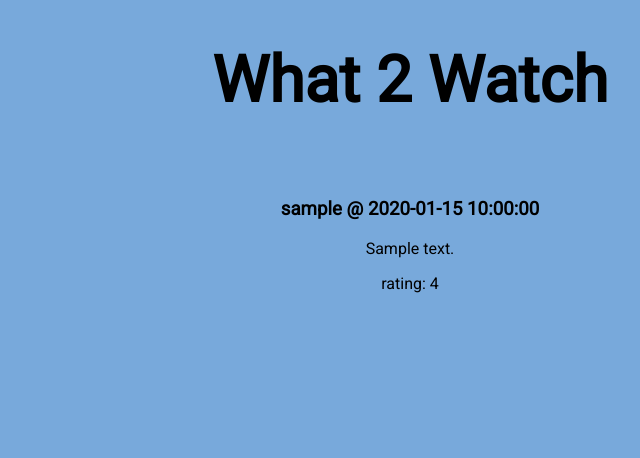
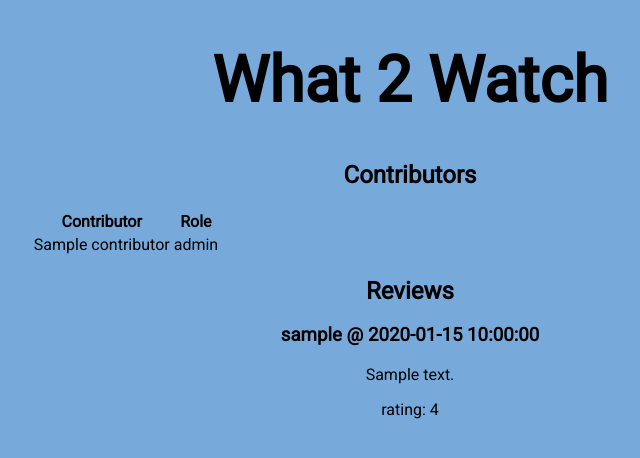
Before and after one commit to GKjohns/W4111-Project_1, a Flask app: template templates/show_reviews.html in a window 1280 px wide. Shown: the top 458 px of the page, without its empty margins (230-870 px from the left). Run offline with Flask 2, Linux system fonts and the light colour scheme; the template is opened without the code that fills it: most values are stand-ins (such as "Sample title", 1, 10 or a date in 2020).

Commit message:
add contributors to reviews page

```diff
--- a/app.py
+++ b/app.py
@@ -18,12 +18,13 @@ app.debug = True
 def before_request():
     engine = get_connection(app.config['DATABASE'])
     g.db = engine.connect()
+    print 'connected to database'
 
 @app.teardown_request
 def teardown_request(exception):
-    db = getattr(g, 'db', None)
-    if db is not None:
-        db.close()
+    if hasattr(g, 'db'):
+        g.db.close()
+        print 'disconnected from database'
 
 
 @app.route('/')
@@ -41,7 +42,6 @@ def attempt_register():
     form = request.form
     # process all the data
     if RegistrationForm(form).validate():
-        print form
         response = register_user(g.db, form['username'], form['password'],
                      form['first_name'], form['last_name'])
 
@@ -113,7 +113,6 @@ def process_review():
     if form.get('episode', False):
         episode_name = get_name_from_eid(g.db, form['episode'])
         eid = form['episode']
-        print uid, review_text, rating, episode_name, eid
         add_review_for_episode(g.db, uid, eid, rating, review_text)
         flash('Review of {} added!'.format(episode_name))
 
@@ -152,17 +151,19 @@ def show_reviews():
         flash('error retrieving data, please try again')
         select_show_episode()
 
+    contrib_rows = get_contributors_from_sid(g.db, sid)
+    contributors = [{'name': row[0], 'role': row[1]} for row in contrib_rows]
+    print contributors
+
     review_rows = get_reviews_for_show(g.db, sid)
-    print review_rows
     reviews = [{
         'user_name': '{} {}'.format(row[0], row[1]),
         'review_time': row[2].strftime('%B %d, %Y'),
         'text': row[3],
         'rating': row[4],
     } for row in review_rows]
-    print reviews
-    return render_template('show_reviews.html',
-                           reviews=reviews, show_name=show_name)
+    return render_template('show_reviews.html', reviews=reviews,
+                           show_name=show_name, contributors=contributors)
 
 @app.route('/episode_reviews', methods=['GET', 'POST'])
 def episode_reviews():
--- a/model.py
+++ b/model.py
@@ -269,3 +269,22 @@ def register_user(db, sn, pwd, first, last):
     db.execute(query, {'uid': uid, 'sn': sn, 'pw': pwd,
                        'firstName': first, 'lastName': last})
     return True
+
+def get_contributors_from_sid(db, sid):
+    query = sql.sql.text('''
+        SELECT
+          show_title.title, contrs.name
+        FROM
+          (SELECT a.title AS title, b.name AS name, a.cid AS cid
+           FROM works_shows a JOIN shows b
+           ON (a.sid = b.sid AND b.sid=:sid)) show_title
+        JOIN
+          contributors contrs
+        ON show_title.cid = contrs.cid;
+    ''')
+    cursor = db.execute(query, {'sid': sid})
+
+    return cursor.fetchall()
+
+def get_contributors_from_eid():
+    pass
--- a/static/style.css
+++ b/static/style.css
@@ -1,6 +1,7 @@
 body {
   font-family: 'Roboto', sans-serif;
   background-color: #78a9db
+
 }
 
 div.banner {
--- a/templates/episode_reviews.html
+++ b/templates/episode_reviews.html
@@ -1,6 +1,7 @@
 {% extends "_base.html" %}
 {% block content %}
   <div class="reviews_container">
+  {{ eid }}
   {% for review in reviews %}
     <h3>{{ review['show_name'] }}: Season {{ review['season'] }}, Ep. {{ review['episode_number']}}</h3>
     <h4>{{ review['episode_name'] }}</h4>
--- a/templates/show_reviews.html
+++ b/templates/show_reviews.html
@@ -2,7 +2,24 @@
 {% block content %}
   <div class="reviews_container">
   <h2>{{ show_name }}</h2>
-  <br>
+  <h2>Contributors</h2>
+  {% if contributors|length == 0 %}
+    <em>No contributors</em>
+  {% else %}
+    <table>
+      <tr>
+        <th>Contributor</th>
+        <th>Role</th>
+      </tr>
+      {% for contributor in contributors %}
+        <tr>
+          <td>{{ contributor['name'] }}</td>
+          <td>{{ contributor['role'] }}</td>
+        </tr>
+      {% endfor %}
+    </table>
+  {% endif %}
+  <h2>Reviews</h2>
   {% if reviews|length == 0 %}
     <em>No reviews yet</em>
   {% endif %}
```
